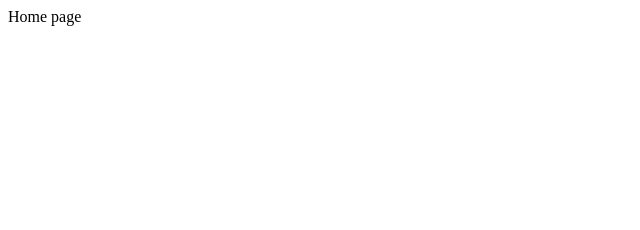
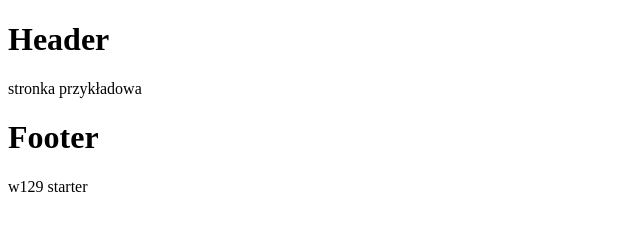
Before and after one commit to jaro124/w129-starter, a Gatsby site: page / in a window 1280 px wide. Shown: the whole page, without its empty margins (0-640 px from the left). Built offline with nearby package versions, Linux system fonts and the light colour scheme; Gatsby itself is replaced by a stand-in of ours.

Commit message:
Add layout, header, footer components

```diff
--- /dev/null
+++ b/src/components/core/footer.js
@@ -0,0 +1,14 @@
+import React from "react"
+
+const Footer = ({ siteTitle }) => (
+  <footer>
+
+    <div>
+      <h1>Footer</h1>
+      <p>{siteTitle}</p>
+    </div>
+
+  </footer>
+)
+
+export default Footer
--- /dev/null
+++ b/src/components/core/header.js
@@ -0,0 +1,15 @@
+import React from "react"
+
+function Header() {
+    return (
+        <header>
+
+            <div>
+                <h1>Header</h1>
+            </div>
+
+        </header>
+    )
+}
+
+export default Header
--- /dev/null
+++ b/src/components/core/layout.js
@@ -0,0 +1,35 @@
+/**
+ * Layout component that queries for data
+ * with Gatsby's useStaticQuery component
+ *
+ * See: https://www.gatsbyjs.org/docs/use-static-query/
+ */
+
+import React from "react"
+import { useStaticQuery, graphql } from "gatsby"
+
+import Header from "./header"
+import Footer from "./footer"
+
+const Layout = ({ children }) => {
+  const data = useStaticQuery(graphql`
+    query SiteTitleQuery {
+      site(siteMetadata: {}) {
+        siteMetadata {
+          title
+        }
+      }
+    }
+  `)
+   return (
+    <div>
+      <Header />
+      <div>
+        <main>{children}</main>
+        <Footer siteTitle={data.site.siteMetadata.title} />
+      </div>
+    </div>
+  )
+}
+
+export default Layout
--- a/src/pages/index.js
+++ b/src/pages/index.js
@@ -1,13 +1,19 @@
-import * as React from "react"
+import React from "react"
 
-const IndexPage = () => {
+import Layout from "../components/core/layout"
+
+export default function Index() {
+
   return (
-    <main>
-      Home page
-    </main>
+    <Layout>
+
+    <div>
+      stronka przykładowa
+    </div>
+
+
+  </Layout>
   )
 }
 
-export default IndexPage
-
 export const Head = () => <title>Home Page</title>
```
